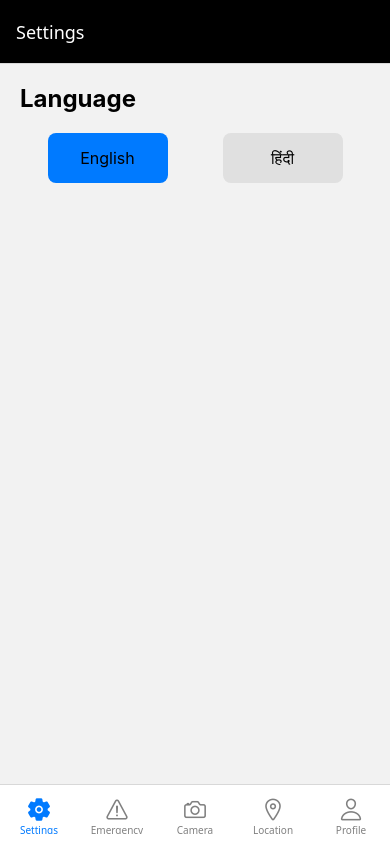
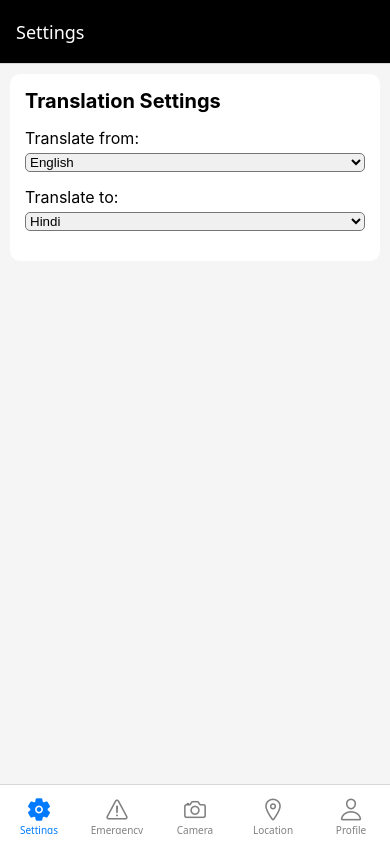
Before and after one commit to roche-elroy/aromatic, a React Native app: screen /Settings in a window 390 px wide. Built offline with nearby package versions, Linux system fonts and the light colour scheme; what expo-file-system would draw is missing.

Commit message:
interphase development for system-wide translation

```diff
--- a/App.tsx
+++ b/App.tsx
@@ -1,4 +1,5 @@
 import { NavigationContainer } from '@react-navigation/native';
+import { TranslationProvider } from './src/context/TranslationContext';
 import { createBottomTabNavigator } from '@react-navigation/bottom-tabs';
 import { StyleSheet, View } from 'react-native';
 import { Ionicons } from '@expo/vector-icons';
@@ -19,6 +20,7 @@ const Tab = createBottomTabNavigator();
 export default function App() {
   const { t } = useTranslation();
   return (
+    <TranslationProvider>
     <NavigationContainer>
       <Tab.Navigator
         screenOptions={({ route }) => ({
@@ -82,6 +84,7 @@ export default function App() {
         />
       </Tab.Navigator>
     </NavigationContainer>
+    </TranslationProvider>
   );
 }
 
--- a/package.json
+++ b/package.json
@@ -11,6 +11,7 @@
   "dependencies": {
     "@expo/metro-runtime": "~4.0.1",
     "@react-native-async-storage/async-storage": "^2.1.2",
+    "@react-native-picker/picker": "^2.11.0",
     "@react-navigation/bottom-tabs": "^7.2.1",
     "@react-navigation/native": "^7.0.15",
     "autoprefixer": "^10.4.20",
--- a/src/components/camera/Camera.tsx
+++ b/src/components/camera/Camera.tsx
@@ -1,12 +1,12 @@
 import { CameraPictureOptions, CameraType, CameraView, useCameraPermissions } from "expo-camera";
 import { useState, useEffect, useRef } from "react";
 import { View, Text, Button, StyleSheet } from "react-native";
-import { useTranslation } from "react-i18next";
+import { useTranslation } from "../../context/TranslationContext";
 
 const SERVER_IP = "192.168.43.22"; // Replace with your actual IP
 
 export default function CameraScreen() {
-  const { t } = useTranslation();
+  const { sourceLanguage, targetLanguage } = useTranslation();
   const [permission, requestPermission] = useCameraPermissions();
   const [processedImage, setProcessedImage] = useState<string | null>(null);
   const [detectionResult, setDetectionResult] = useState<string>("");
@@ -25,7 +25,7 @@ export default function CameraScreen() {
     console.log("🔄 Attempting WebSocket connection...");
     // setStatus("🔄 Connecting...");
 
-    const ws = new WebSocket(`ws://${SERVER_IP}:8000/ws/video`);
+    const ws = new WebSocket(`ws://${SERVER_IP}:8000/ws/video?source=${sourceLanguage}&target=${targetLanguage}`);
 
     ws.onopen = () => {
       console.log("✅ Connected to WebSocket");
--- a/src/components/settings/Settings.tsx
+++ b/src/components/settings/Settings.tsx
@@ -1,86 +1,71 @@
-import React, { useState } from 'react';
-import { View, Text, TouchableOpacity, StyleSheet, ActivityIndicator } from 'react-native';
-import { useTranslation } from 'react-i18next';
-import * as FileSystem from 'expo-file-system';
-import { TRANSLATION_CACHE_PATH } from "../../lib/i18n";
+import React from 'react';
+import { View, Text, StyleSheet, ScrollView } from 'react-native';
+import { Picker } from '@react-native-picker/picker';
+import { useTranslation } from '../../context/TranslationContext';
 
 export default function SettingsScreen() {
-  const { t, i18n } = useTranslation();
-  const [downloading, setDownloading] = useState(false);
-
-  const downloadTranslationPack = async (language: string) => {
-    setDownloading(true);
-    try {
-      const packPath = `${TRANSLATION_CACHE_PATH}${language}/`;
-      await FileSystem.makeDirectoryAsync(packPath, { intermediates: true });
-      // Simulate download - replace with actual API call
-      await new Promise(resolve => setTimeout(resolve, 2000));
-      await FileSystem.writeAsStringAsync(
-        `${packPath}downloaded.json`,
-        JSON.stringify({ downloaded: true })
-      );
-    } catch (error) {
-      console.error('Download error:', error);
-    } finally {
-      setDownloading(false);
-    }
-  };
-
-  const changeLanguage = async (language: string) => {
-    i18n.changeLanguage(language);
-  };
+  const { sourceLanguage, targetLanguage, setSourceLanguage, setTargetLanguage, supportedLanguages } = useTranslation();
 
   return (
-    <View style={styles.container}>
-      <Text style={styles.title}>{t('settings.language')}</Text>
-      {downloading ? (
-        <ActivityIndicator size="large" color="#007AFF" />
-      ) : (
-        <View style={styles.languageButtons}>
-          <TouchableOpacity
-            style={[styles.button, i18n.language === 'en' && styles.activeButton]}
-            onPress={() => changeLanguage('en')}
+    <ScrollView style={styles.container}>
+      <View style={styles.section}>
+        <Text style={styles.sectionTitle}>Translation Settings</Text>
+
+        <View style={styles.pickerContainer}>
+          <Text style={styles.label}>Translate from:</Text>
+          <Picker
+            selectedValue={sourceLanguage}
+            onValueChange={setSourceLanguage}
+            style={styles.picker}
           >
-            <Text style={styles.buttonText}>English</Text>
-          </TouchableOpacity>
-          <TouchableOpacity
-            style={[styles.button, i18n.language === 'hi' && styles.activeButton]}
-            onPress={() => changeLanguage('hi')}
+            {supportedLanguages.map((lang) => (
+              <Picker.Item key={lang.code} label={lang.name} value={lang.code} />
+            ))}
+          </Picker>
+        </View>
+
+        <View style={styles.pickerContainer}>
+          <Text style={styles.label}>Translate to:</Text>
+          <Picker
+            selectedValue={targetLanguage}
+            onValueChange={setTargetLanguage}
+            style={styles.picker}
           >
-            <Text style={styles.buttonText}>हिंदी</Text>
-          </TouchableOpacity>
+            {supportedLanguages.map((lang) => (
+              <Picker.Item key={lang.code} label={lang.name} value={lang.code} />
+            ))}
+          </Picker>
         </View>
-      )}
-    </View>
+      </View>
+    </ScrollView>
   );
 }
 
 const styles = StyleSheet.create({
   container: {
     flex: 1,
-    padding: 20,
+    backgroundColor: '#f5f5f5',
   },
-  title: {
-    fontSize: 24,
+  section: {
+    backgroundColor: '#fff',
+    margin: 10,
+    padding: 15,
+    borderRadius: 10,
+  },
+  sectionTitle: {
+    fontSize: 20,
     fontWeight: 'bold',
-    marginBottom: 20,
+    marginBottom: 15,
   },
-  languageButtons: {
-    flexDirection: 'row',
-    justifyContent: 'space-around',
+  pickerContainer: {
+    marginBottom: 15,
   },
-  button: {
-    padding: 15,
-    backgroundColor: '#e0e0e0',
-    borderRadius: 8,
-    minWidth: 120,
-    alignItems: 'center',
+  label: {
+    fontSize: 16,
+    marginBottom: 5,
   },
-  activeButton: {
-    backgroundColor: '#007AFF',
+  picker: {
+    backgroundColor: '#f0f0f0',
+    borderRadius: 5,
   },
-  buttonText: {
-    fontSize: 16,
-    color: '#000',
-  }
 });
--- /dev/null
+++ b/src/context/TranslationContext.tsx
@@ -0,0 +1,88 @@
+import React, { createContext, useContext, useState, useEffect } from 'react';
+import AsyncStorage from '@react-native-async-storage/async-storage';
+
+type Language = {
+  code: string;
+  name: string;
+};
+
+const SUPPORTED_LANGUAGES: Language[] = [
+  { code: 'en', name: 'English' },
+  { code: 'hi', name: 'Hindi' },
+  { code: 'es', name: 'Spanish' },
+  { code: 'fr', name: 'French' },
+  { code: 'de', name: 'German' },
+  { code: 'ja', name: 'Japanese' },
+  { code: 'ko', name: 'Korean' },
+  { code: 'zh', name: 'Chinese' },
+];
+
+interface TranslationContextType {
+  sourceLanguage: string;
+  targetLanguage: string;
+  setSourceLanguage: (lang: string) => void;
+  setTargetLanguage: (lang: string) => void;
+  supportedLanguages: Language[];
+}
+
+const TranslationContext = createContext<TranslationContextType | undefined>(undefined);
+
+export function TranslationProvider({ children }: { children: React.ReactNode }) {
+  const [sourceLanguage, setSourceLanguage] = useState('en');
+  const [targetLanguage, setTargetLanguage] = useState('hi');
+
+  useEffect(() => {
+    // Load saved language preferences
+    const loadLanguages = async () => {
+      try {
+        const savedSource = await AsyncStorage.getItem('sourceLanguage');
+        const savedTarget = await AsyncStorage.getItem('targetLanguage');
+        if (savedSource) setSourceLanguage(savedSource);
+        if (savedTarget) setTargetLanguage(savedTarget);
+      } catch (error) {
+        console.error('Error loading language preferences:', error);
+      }
+    };
+    loadLanguages();
+  }, []);
+
+  const handleSetSourceLanguage = async (lang: string) => {
+    setSourceLanguage(lang);
+    try {
+      await AsyncStorage.setItem('sourceLanguage', lang);
+    } catch (error) {
+      console.error('Error saving source language:', error);
+    }
+  };
+
+  const handleSetTargetLanguage = async (lang: string) => {
+    setTargetLanguage(lang);
+    try {
+      await AsyncStorage.setItem('targetLanguage', lang);
+    } catch (error) {
+      console.error('Error saving target language:', error);
+    }
+  };
+
+  return (
+    <TranslationContext.Provider
+      value={{
+        sourceLanguage,
+        targetLanguage,
+        setSourceLanguage: handleSetSourceLanguage,
+        setTargetLanguage: handleSetTargetLanguage,
+        supportedLanguages: SUPPORTED_LANGUAGES,
+      }}
+    >
+      {children}
+    </TranslationContext.Provider>
+  );
+}
+
+export const useTranslation = () => {
+  const context = useContext(TranslationContext);
+  if (context === undefined) {
+    throw new Error('useTranslation must be used within a TranslationProvider');
+  }
+  return context;
+};
```
Also changed, not shown: 2 other files (tests, documents, lock files or other folders).
